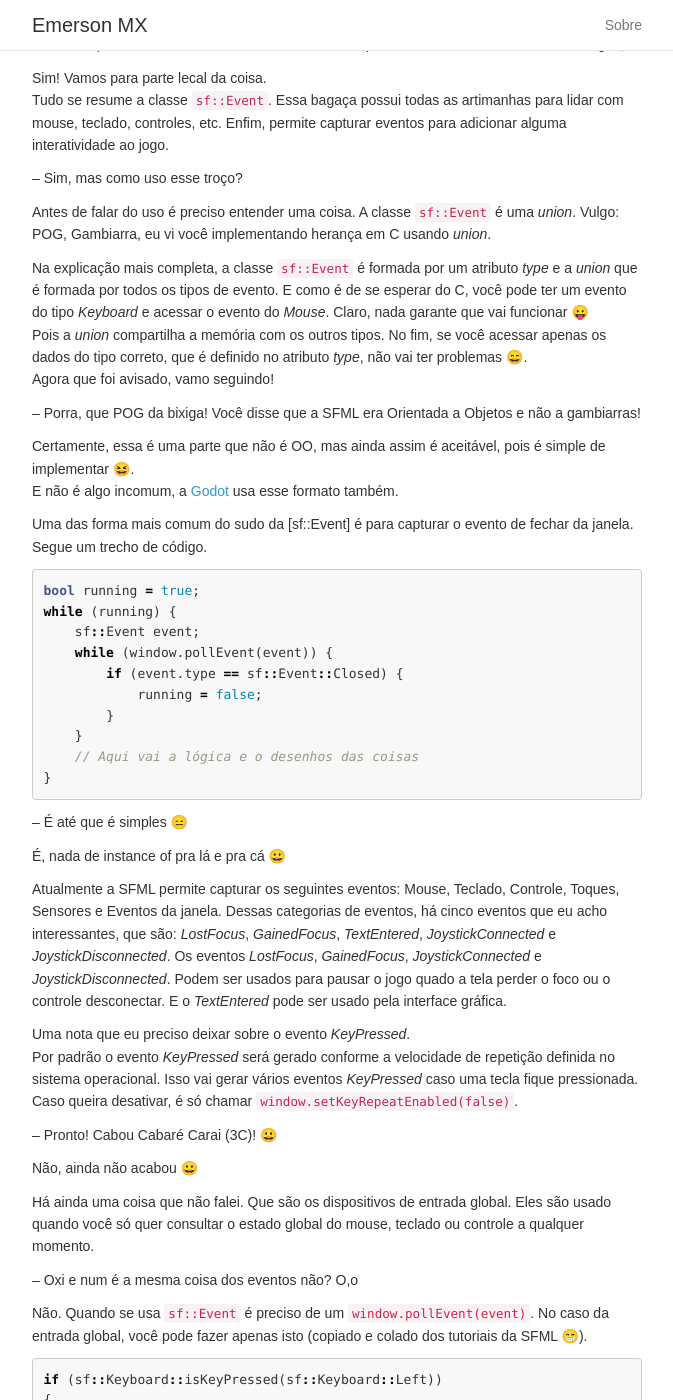
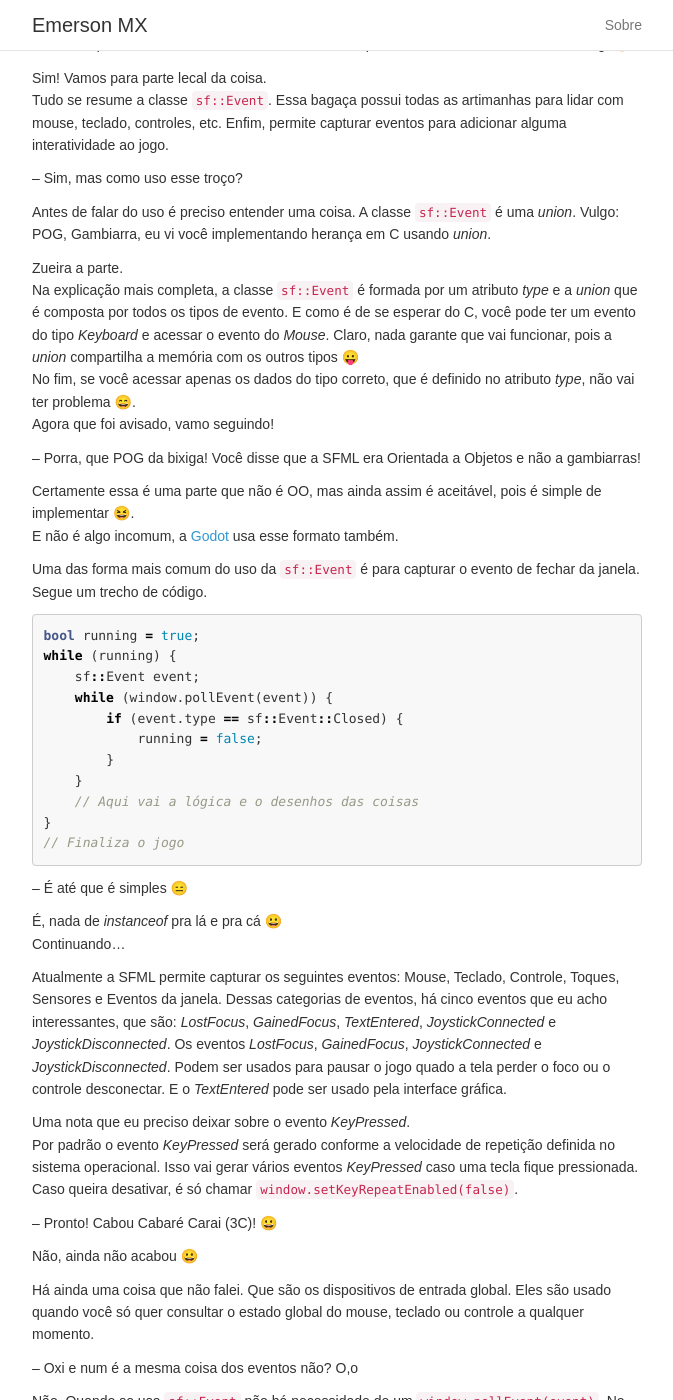
Before and after one commit to emersonmx/emersonmx.github.io, a Jekyll site: the page built from _posts/2017-10-08-eventos-da-sfml.md, in a window 1280 px wide and 1400 px high, scrolled down 535 px. Shown: the whole window, without its empty margins (303-976 px from the left). Built offline with Jekyll 4.4.1, drawn with Linux system fonts in a browser that asks for light colours; emoji names are drawn with the system emoji font; some of the changed text lies outside the part shown.

Commit message:
Update text

````diff
--- a/_posts/2017-10-08-eventos-da-sfml.md
+++ b/_posts/2017-10-08-eventos-da-sfml.md
@@ -29,23 +29,24 @@ Antes de falar do uso é preciso entender uma coisa. A classe `sf::Event` é uma
 _union_. Vulgo: POG, Gambiarra, eu vi você implementando herança em C usando
 _union_.
 
-Na explicação mais completa, a classe `sf::Event` é formada por um atributo
-_type_ e a _union_ que é formada por todos os tipos de evento. E como é de se
-esperar do C, você pode ter um evento do tipo _Keyboard_ e acessar o evento do
-_Mouse_. Claro, nada garante que vai funcionar :stuck_out_tongue:\\
-Pois a _union_ compartilha a memória com os outros tipos. No fim, se você
-acessar apenas os dados do tipo correto, que é definido no atributo _type_,
-não vai ter problemas :smile:.\\
+Zueira a parte.\\
+Na explicação mais completa, a classe `sf::Event` é formada por
+um atributo _type_ e a _union_ que é composta por todos os tipos de evento. E
+como é de se esperar do C, você pode ter um evento do tipo _Keyboard_ e acessar
+o evento do _Mouse_. Claro, nada garante que vai funcionar, pois a _union_
+compartilha a memória com os outros tipos :stuck_out_tongue:\\
+No fim, se você acessar apenas os dados do tipo correto, que é definido no
+atributo _type_, não vai ter problema :smile:.\\
 Agora que foi avisado, vamo seguindo!
 
 -- Porra, que POG da bixiga! Você disse que a SFML era Orientada a Objetos e não
 a gambiarras!
 
-Certamente, essa é uma parte que não é OO, mas ainda assim é aceitável, pois
+Certamente essa é uma parte que não é OO, mas ainda assim é aceitável, pois
 é simple de implementar :laughing:.\\
 E não é algo incomum, a [Godot] usa esse formato também.
 
-Uma das forma mais comum do sudo da [sf::Event] é para capturar o evento de
+Uma das forma mais comum do uso da `sf::Event` é para capturar o evento de
 fechar da janela. Segue um trecho de código.
 
 ```cpp
@@ -59,11 +60,13 @@ while (running) {
     }
     // Aqui vai a lógica e o desenhos das coisas
 }
+// Finaliza o jogo
 ```
 
 -- É até que é simples :expressionless:
 
-É, nada de instance of pra lá e pra cá :grinning:
+É, nada de _instanceof_ pra lá e pra cá :grinning:\\
+Continuando...
 
 Atualmente a SFML permite capturar os seguintes eventos: Mouse, Teclado,
 Controle, Toques, Sensores e Eventos da janela.  Dessas categorias de eventos,
@@ -90,9 +93,9 @@ ou controle a qualquer momento.
 
 -- Oxi e num é a mesma coisa dos eventos não? O,o
 
-Não. Quando se usa `sf::Event` é preciso de um `window.pollEvent(event)`.
-No caso da entrada global, você pode fazer apenas isto (copiado e colado dos
-tutoriais da SFML :grin:).
+Não. Quando se usa `sf::Event` não há necessidade de um
+`window.pollEvent(event)`. No caso da entrada global, você pode fazer apenas
+isto (copiado e colado dos tutoriais da SFML :grin:).
 
 ```cpp
 if (sf::Keyboard::isKeyPressed(sf::Keyboard::Left))
@@ -103,9 +106,8 @@ if (sf::Keyboard::isKeyPressed(sf::Keyboard::Left))
 ```
 
 Isso lê o estado do teclado diretamente, até se a janela não estiver em foco.
-Isso quer dizer que o personagem pode se mover caso a tela esteja minimizada
-:joy:\\
-Nada que verificar se a janela está ativa não resolva.
+Isso quer dizer que o personagem pode se mover caso a tela esteja minimizada.
+Nada que verificar se a janela está ativa não resolva :joy:.
 
 Para mais detalhes, ver
 o [tutorial oficial](https://www.sfml-dev.org/tutorials/2.4/window-inputs.php).
````
